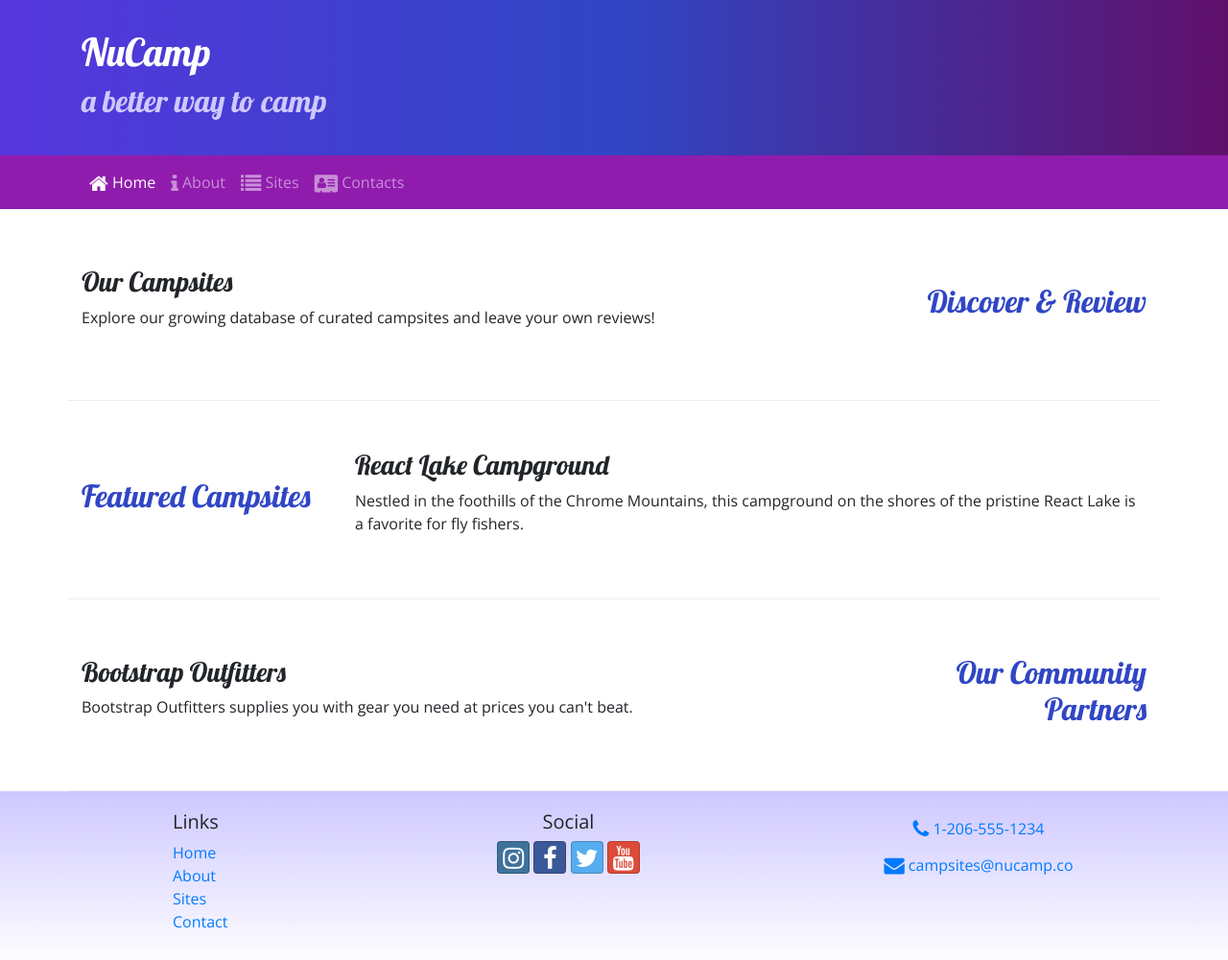
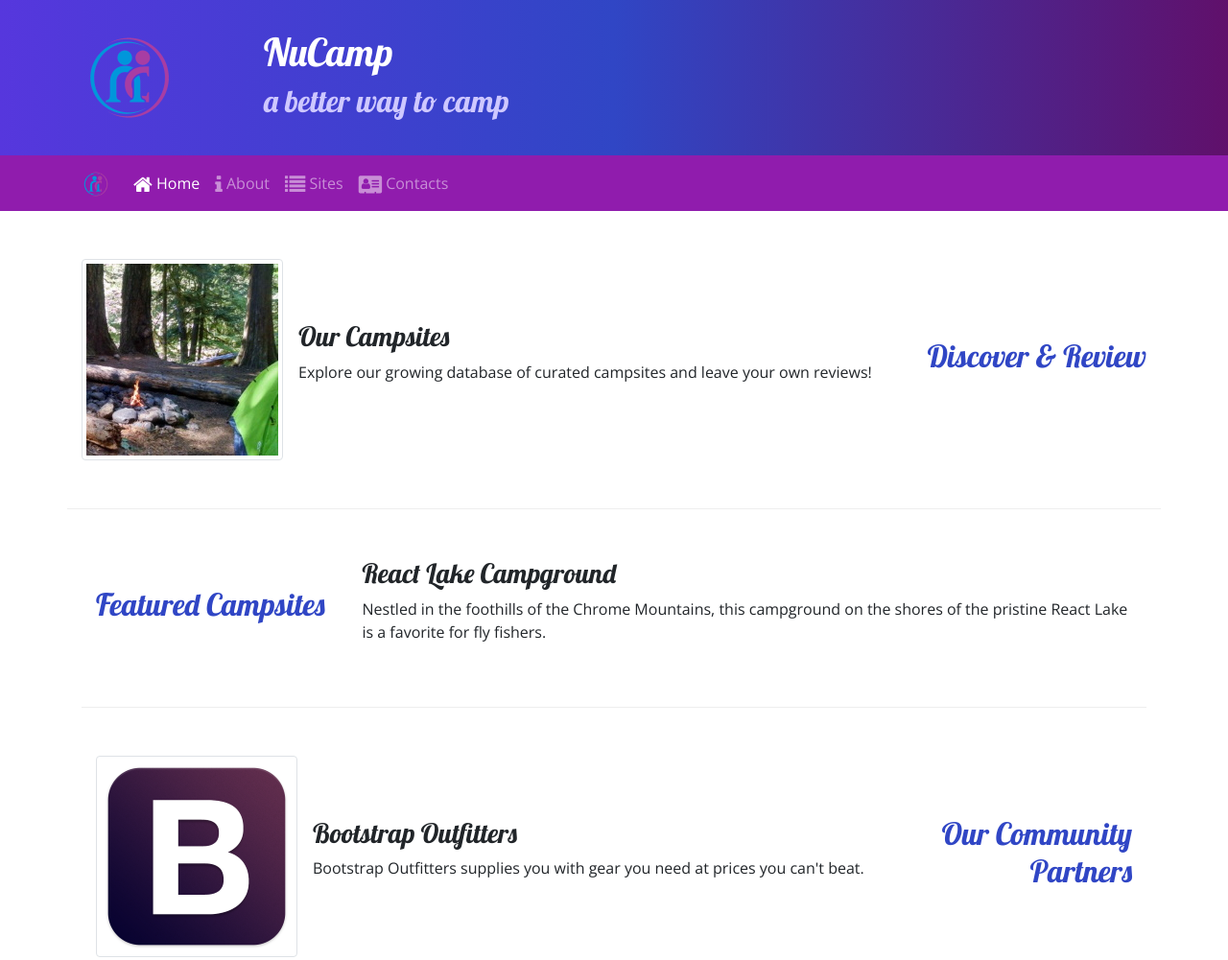
Before and after one commit to 312akim/nucamp-bootstrap, a website: page index.html in a window 1280 px wide. Shown: the top 1001 px of the page at 96% size. Drawn offline with nearby package versions, Linux system fonts and the light colour scheme.

Commit message:
Images to index.html

```diff
--- a/index.html
+++ b/index.html
@@ -18,9 +18,13 @@
     </head>
 
     <body>
+        <body>
             <header class="jumbotron jumbotron-fluid">
                 <div class="container">
                     <div class="row">
+                        <div class="col-4 col-sm-3 col-md-2 align-self-center">
+                            <a href="index.html"><img src="img/logo.png" alt="logo" class="img-fluid"></a>
+                        </div>
                         <div class="col">
                             <h1>NuCamp</h1>
                             <h2>a better way to camp</h2>
@@ -31,7 +35,8 @@
 
         <nav class="navbar navbar-expand-sm navbar-dark sticky-top">
             <div class="container">
-            <button class="navbar-toggler ml-auto" type="button" data-toggle="collapse" data-target="#nucampNavbar">
+                <a href="#" class="navbar-brand"><img src="img/logo.png" alt="logo" height="30" width="30"></a>
+            <button class="navbar-toggler" type="button" data-toggle="collapse" data-target="#nucampNavbar">
                 <span class="navbar-toggler-icon" id="nucampNavbar"></span>
             </button>
                 <div class="collapse navbar-collapse">
@@ -51,8 +56,13 @@
                     <h2 class="text-sm-right">Discover & Review</h2>
                 </div>
                 <div class="col">
+                    <div class="media">
+                        <img src="img/breadcrumb-trail-thumb.jpg" class="d-flex mr-3 img-thumbnail" alt="Breadcrumb Trail thumbnail">
+
+                    <div class="media-body align-self-center">
                         <h3>Our Campsites</h3>
                     <p class="d-none d-sm-block">Explore our growing database of curated campsites and leave your own reviews!</p>
+                    </div>
                 </div>
             </div>
         </div>
@@ -78,8 +88,13 @@
                     <h2 class="text-sm-right">Our Community Partners</h2>
                 </div>
                 <div class="col">
+                    <div class="media">
+                        <img src="img/bootstrap-thumb.png" alt="Bootstrap Outfitters" class="d-flex mr-3 img-thumbnail">
+                    <div class="media-body align-self-center">
                         <h3>Bootstrap Outfitters</h3>
                     <p class="d-none d-sm-block">Bootstrap Outfitters supplies you with gear you need at prices you can't beat.</p>
+                </div>
+                </div>
                 </div>
             </div>
         </div>
```
Also changed, not shown: aboutus.html (+6 -1 lines), contactus.html (+5 -1 lines), img/bootstrap-thumb.png (added), img/breadcrumb-trail-thumb.jpg (added), img/breadcrumb-trail.jpg (added), img/chrome-river-thumb.jpg (added), img/chrome-river.jpg (added), img/logo.png (added), img/react-lake-thumb.jpg (added), img/react-lake.jpg (added). Lines whose indentation alone changed are shown as unchanged.
